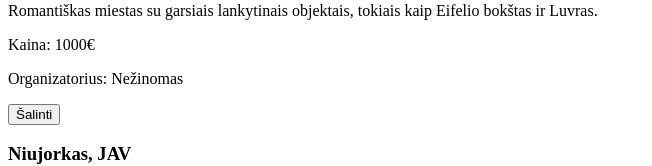
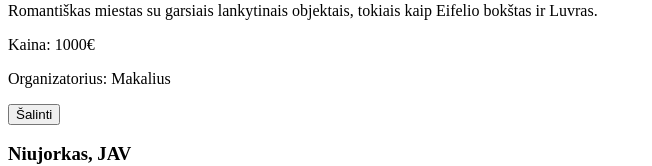
Before and after one commit to Viktorija-Sta/react-atsiskaitymas, a React (Vite) app: page /agency/1 in a window 1280 px wide. Shown: the part 637-803 px from the top of the page, without its empty margins (0-652 px from the left). Built offline with nearby package versions, Linux system fonts and the light colour scheme; data requests are answered from the project's data file.

Commit message:
feat: enhance TripItem and TripList components with agency data fetching and handling

```diff
--- a/src/components/Trips/TripItem.tsx
+++ b/src/components/Trips/TripItem.tsx
@@ -1,25 +1,34 @@
-import React, { useState } from "react";
+import React, { useState, useEffect } from "react";
 import { TravelItem } from "../../pages/travelReducer";
 import { useTravelPageContext } from "../../pages/TravelPageContextProvider";
 
 interface TripItemProps {
-    data: TravelItem
+    data: TravelItem;
 }
 
 const TripItem: React.FC<TripItemProps> = ({ data }) => {
-    const { removeItem, agencies } = useTravelPageContext();
-    const { id, title, description, price, image, agencyId } = data
+    const { removeItem, agencies, fetchAgencies } = useTravelPageContext();
+    const { id, title, description, price, image, agencyId } = data;
 
+    const [agencyData, setAgencyData] = useState<{ id: string; name: string } | null>(null);
     const [isDeleting, setIsDeleting] = useState(false);
 
     console.log("Kelionės duomenys:", data);
     console.log("Kelionės agentūros ID:", agencyId);
+    console.log("Turimos agentūros:", agencies);
 
-    if (!agencies || agencies.length === 0) {
-        return <p>Kraunama kelionės informacija...</p>;
-    }
+    useEffect(() => {
+        if (!agencies || agencies.length === 0) {
+            fetchAgencies();
+        }
+    }, [agencies, fetchAgencies]);
 
-    const agencyData = agencyId ? agencies.find((agencyItem) => agencyItem.id === agencyId) : null;
+    useEffect(() => {
+        if (agencies && agencyId) {
+            const foundAgency = agencies.find((agencyItem) => Number(agencyItem.id) === Number(agencyId));
+            setAgencyData(foundAgency || null);
+        }
+    }, [agencies, agencyId]);
 
     console.log("Rasta agentūra:", agencyData);
 
@@ -31,15 +40,13 @@ const TripItem: React.FC<TripItemProps> = ({ data }) => {
         setIsDeleting(true);
 
         try {
-            await removeItem(id)
-
+            await removeItem(id);
         } catch (error) {
-            console.error("Klaida šalinant kelionę:", error)
-
+            console.error("Klaida šalinant kelionę:", error);
         } finally {
-            setIsDeleting(false)
+            setIsDeleting(false);
         }
-    }
+    };
 
     return (
         <div className="trip-item">
@@ -61,7 +68,7 @@ const TripItem: React.FC<TripItemProps> = ({ data }) => {
                 {isDeleting ? "Šalinama..." : "Šalinti"}
             </button>
         </div>
-    )
-}
+    );
+};
 
-export default TripItem
+export default TripItem;
--- a/src/components/Trips/TripList.tsx
+++ b/src/components/Trips/TripList.tsx
@@ -1,19 +1,18 @@
-import { Link } from "react-router"
-import { useTravelPageContext } from "../../pages/TravelPageContextProvider"
-import TripItem from "./TripItem"
-import React from "react"
-
+import { Link } from "react-router";
+import { useTravelPageContext } from "../../pages/TravelPageContextProvider";
+import TripItem from "./TripItem";
+import React, { useEffect } from "react";
 
 const TripList: React.FC = () => {
-    const { trips, fetchDestinations, fetchAgencies } = useTravelPageContext()
+    const { trips, fetchDestinations, fetchAgencies, agencies } = useTravelPageContext();
 
-    console.log("Kelionių sąrašas:", trips)
+    console.log("Kelionių sąrašas:", trips);
+    console.log("Agentūros sąrašas:", agencies);
 
-    React.useEffect(() => {
-        fetchDestinations()
-        fetchAgencies()
-    }, [fetchDestinations, fetchAgencies])
-
+    useEffect(() => {
+        fetchDestinations();
+        fetchAgencies();
+    }, []);
 
     return (
         <div className="trip-list">
@@ -31,17 +30,17 @@ const TripList: React.FC = () => {
 
             {trips.length > 0 ? (
                 <div className="trips">
-                {trips.map((trip) => (
-                    <Link key={trip.id} to={`/trip/${trip.id}`}>
-                        <TripItem data={trip}  />
-                    </Link>
-                ))}
-            </div>
+                    {trips.map((trip) => (
+                        <Link key={trip.id} to={`/trip/${trip.id}`}>
+                            <TripItem data={trip} />
+                        </Link>
+                    ))}
+                </div>
             ) : (
                 <p>Atsiprašome, kelionių šiuo metu neturime</p>
             )}
         </div>
-    )
-}
+    );
+};
 
-export default TripList
+export default TripList;
--- a/src/pages/TravelPageContextProvider.tsx
+++ b/src/pages/TravelPageContextProvider.tsx
@@ -1,6 +1,7 @@
 import { createContext, useCallback, useContext, useEffect, useReducer, useRef } from "react";
 import { AgenciesItem, HotelItem, initialState, TravelItem, TravelPageActionType, travelPageReducer, TravelPageState } from "./travelReducer";
 import { API_URL } from "../components/config";
+
 
 interface TravelPageContextType extends TravelPageState {
     addItem: (item: TravelItem) => Promise<void>
@@ -12,40 +13,46 @@ interface TravelPageContextType extends TravelPageState {
     addAgency: (agency: AgenciesItem) => Promise<void>
 }
 
+
 const TravelPageContext = createContext<TravelPageContextType | undefined>(undefined)
 
 type TravelPageContextProviderProps = {
     children: React.ReactNode
 }
 
+
 export const TravelPageContextProvider: React.FC<TravelPageContextProviderProps> = ({ children }) => {
     const [travelPageState, dispatch] = useReducer(travelPageReducer, initialState)
     const isFirstLoad = useRef(true)
 
+
     const fetchDestinations = useCallback(async () => {
         try {
-            const [destinationsRes, hotelsRes] = await Promise.all([
+            const [destinationsRes, hotelsRes, agenciesRes] = await Promise.all([
                 fetch(`${API_URL}/destinations`),
                 fetch(`${API_URL}/hotels`),
+                fetch(`${API_URL}/agencies`),
             ])
 
-            if (!destinationsRes.ok || !hotelsRes.ok) {
+            if (!destinationsRes.ok || !hotelsRes.ok || !agenciesRes.ok) {
                 throw new Error("Failed to fetch data")
             }
 
-            const [destinations, hotels] = await Promise.all([
+            const [destinations, hotels, agencies] = await Promise.all([
                 destinationsRes.json(),
                 hotelsRes.json(),
+                agenciesRes.json(),
             ])
-
-            console.log("Gauti kelionių duomenys:", destinations)
+            console.log("Gauti kelionių duomenys:", destinations);
 
             dispatch({ type: TravelPageActionType.SET_DESTINATIONS, payload: destinations })
             dispatch({ type: TravelPageActionType.ADD_HOTELS, payload: hotels })
+            dispatch({ type: TravelPageActionType.ADD_AGENCY, payload: agencies })
         } catch (error) {
             console.error("Error fetching data:", error)
         }
-    }, [dispatch])
+
+    }, [])
 
     const fetchAgencies = useCallback(async () => {
         try {
@@ -57,7 +64,9 @@ export const TravelPageContextProvider: React.FC<TravelPageContextProviderProps>
         } catch (error) {
             console.error("Error fetching agencies:", error)
         }
-    }, [dispatch])
+    }, [])
+
+
 
     const addItem = useCallback(async (item: TravelItem) => {
         try {
@@ -73,7 +82,8 @@ export const TravelPageContextProvider: React.FC<TravelPageContextProviderProps>
         } catch (error) {
             console.error("Error adding destination:", error)
         }
-    }, [dispatch])
+    }, [])
+
 
     const addHotel = useCallback(async (hotel: HotelItem) => {
         try {
@@ -89,7 +99,7 @@ export const TravelPageContextProvider: React.FC<TravelPageContextProviderProps>
         } catch (error) {
             console.error("Error adding hotel:", error)
         }
-    }, [dispatch])
+    }, [])
 
     const addAgency = useCallback(async (agency: AgenciesItem) => {
         try {
@@ -105,7 +115,8 @@ export const TravelPageContextProvider: React.FC<TravelPageContextProviderProps>
         } catch (error) {
             console.error("Error adding agency:", error)
         }
-    }, [dispatch])
+    }, [])
+
 
     const removeItem = useCallback(async (id: string) => {
         try {
@@ -116,7 +127,8 @@ export const TravelPageContextProvider: React.FC<TravelPageContextProviderProps>
         } catch (error) {
             console.error("Error removing destination:", error)
         }
-    }, [dispatch])
+    }, [])
+
 
     const updateItem = useCallback(async (item: TravelItem) => {
         try {
@@ -128,19 +140,18 @@ export const TravelPageContextProvider: React.FC<TravelPageContextProviderProps>
             if (!res.ok) throw new Error("Failed to update destination")
 
             dispatch({ type: TravelPageActionType.UPDATE_DESTINATION, payload: item })
-
         } catch (error) {
             console.error("Error updating destination:", error)
         }
-    }, [dispatch])
+    }, [])
 
     useEffect(() => {
         if (isFirstLoad.current) {
             isFirstLoad.current = false
             fetchDestinations()
-            fetchAgencies()
         }
-    }, [fetchDestinations, fetchAgencies])
+    }, [fetchDestinations])
+
 
     const ctxValue: TravelPageContextType = {
         ...travelPageState,
@@ -151,14 +162,14 @@ export const TravelPageContextProvider: React.FC<TravelPageContextProviderProps>
         fetchAgencies,
         addHotel,
         addAgency,
+        agencies: travelPageState.agencies,
     }
 
-    return (
-    <TravelPageContext.Provider value={ctxValue}>
+    return <TravelPageContext.Provider value={ctxValue}>
         {children}
     </TravelPageContext.Provider>
-    )
 }
+
 
 export const useTravelPageContext = () => {
     const ctx = useContext(TravelPageContext)
--- a/src/pages/travelReducer.tsx
+++ b/src/pages/travelReducer.tsx
@@ -22,11 +22,12 @@ export interface AgenciesItem {
     id: string
     name: string
     location: string
-    contacts:
+    contacts:[
         {
             email: string
             phone: string
-        }[]
+        }
+    ]
 }
 
 export interface TravelPageState {
@@ -49,8 +50,8 @@ export type TravelPageAction =
     | { type: TravelPageActionType.REMOVE_DESTINATION, payload: string }
     | { type: TravelPageActionType.UPDATE_DESTINATION, payload: TravelItem }
     | { type: TravelPageActionType.SET_DESTINATIONS, payload: TravelItem[] }
-    | { type: TravelPageActionType.ADD_HOTELS, payload: HotelItem }
-    | {type: TravelPageActionType.ADD_AGENCY, payload: AgenciesItem}
+    | { type: TravelPageActionType.ADD_HOTELS, payload: HotelItem[] }
+    | {type: TravelPageActionType.ADD_AGENCY, payload: AgenciesItem[]}
 
 
 export const initialState: TravelPageState = {
@@ -70,13 +71,13 @@ export const travelPageReducer = (state: TravelPageState, action: TravelPageActi
         case TravelPageActionType.ADD_HOTELS:
             return {
                 ...state,
-                hotels: [...state.hotels, action.payload],
+                hotels: [...state.hotels, ...action.payload],
             }
 
         case TravelPageActionType.ADD_AGENCY:
             return {
                  ...state,
-                agencies: [...state.agencies, action.payload],
+                agencies: [...state.agencies, ...action.payload],
             }
 
         case TravelPageActionType.REMOVE_DESTINATION:
```
